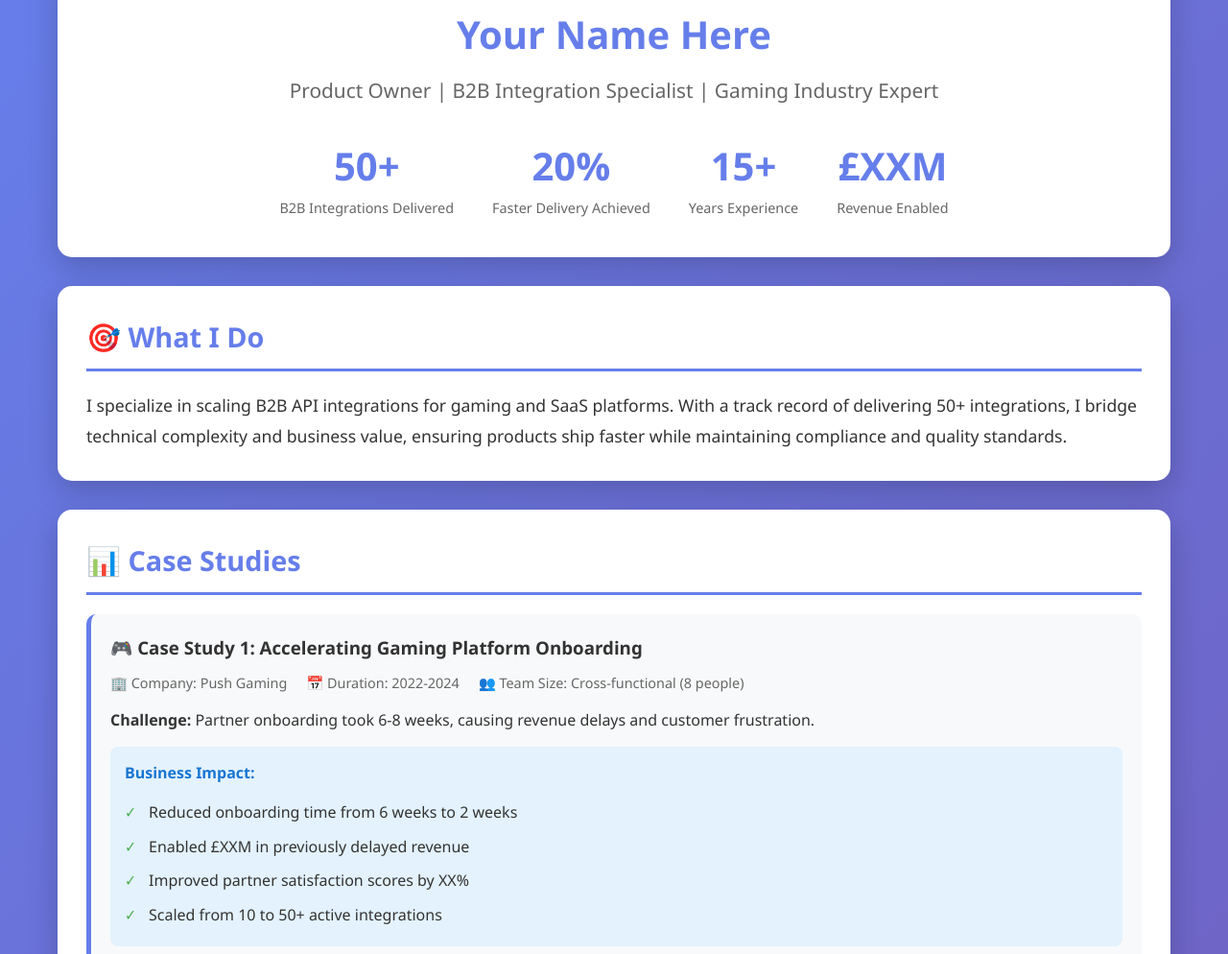
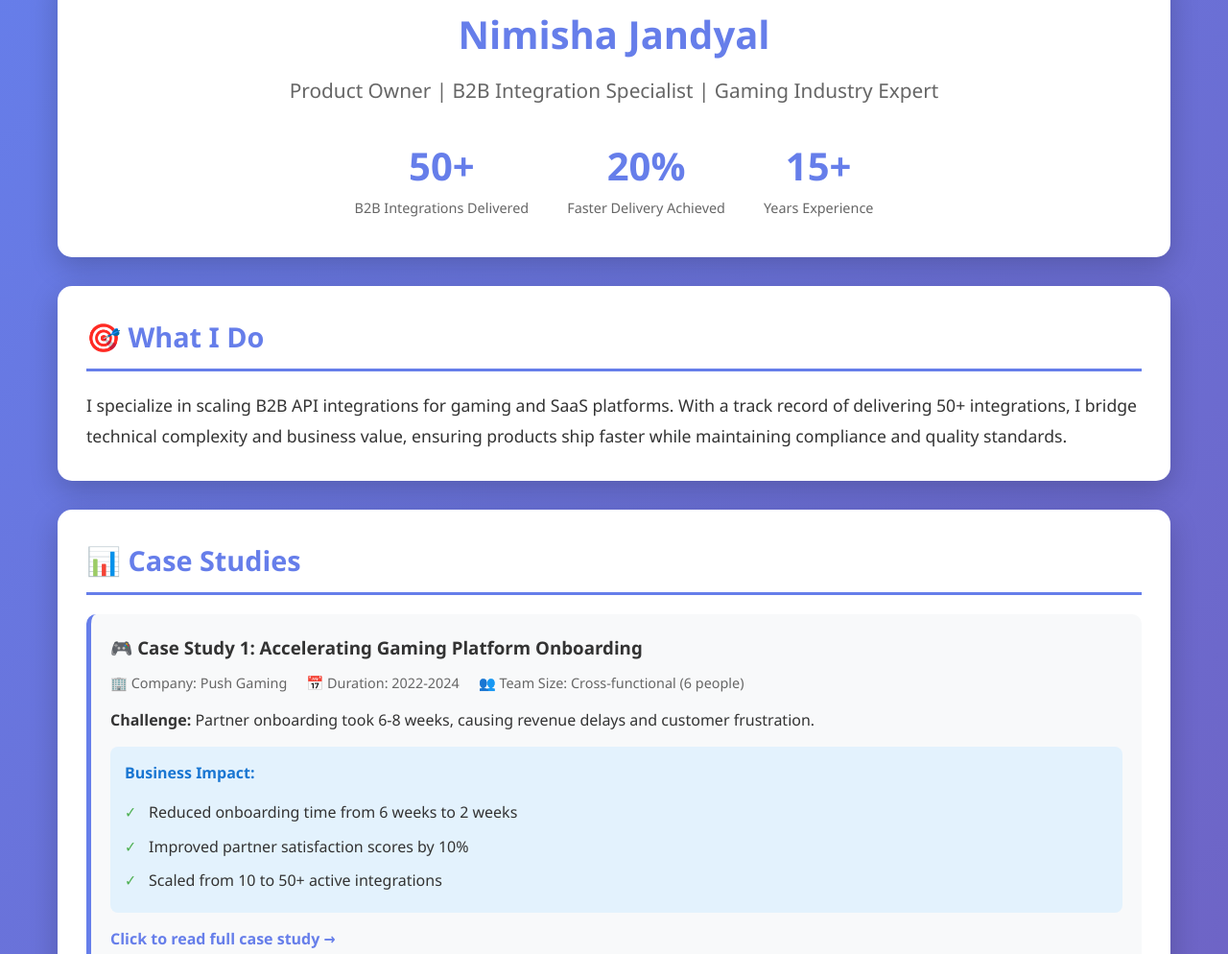
Before and after one commit to jandyalnimisha10/potfolio, a plain HTML site: page index.html in a window 1280 px wide. Shown: the part 56-1050 px from the top of the page at 96% size. Drawn offline with Linux system fonts and the light colour scheme.

Commit message:
Update index.html

```diff
--- a/index.html
+++ b/index.html
@@ -271,7 +271,7 @@
 <body>
     <div class="container">
         <header>
-            <h1>Your Name Here</h1>
+            <h1>Nimisha Jandyal</h1>
             <p class="tagline">Product Owner | B2B Integration Specialist | Gaming Industry Expert</p>
 
             <div class="stats">
@@ -287,11 +287,7 @@
                     <div class="stat-number">15+</div>
                     <div class="stat-label">Years Experience</div>
                 </div>
-                <div class="stat">
-                    <div class="stat-number">£XXM</div>
-                    <div class="stat-label">Revenue Enabled</div>
                 </div>
-            </div>
         </header>
 
         <div class="section">
@@ -309,15 +305,14 @@
                 <div class="case-study-meta">
                     <div class="meta-item">🏢 Company: Push Gaming</div>
                     <div class="meta-item">📅 Duration: 2022-2024</div>
-                    <div class="meta-item">👥 Team Size: Cross-functional (8 people)</div>
+                    <div class="meta-item">👥 Team Size: Cross-functional (6 people)</div>
                 </div>
                 <p><strong>Challenge:</strong> Partner onboarding took 6-8 weeks, causing revenue delays and customer frustration.</p>
                 <div class="impact">
                     <div class="impact-title">Business Impact:</div>
                     <ul class="impact-list">
                         <li>Reduced onboarding time from 6 weeks to 2 weeks</li>
-                        <li>Enabled £XXM in previously delayed revenue</li>
-                        <li>Improved partner satisfaction scores by XX%</li>
+                        <li>Improved partner satisfaction scores by 10%</li>
                         <li>Scaled from 10 to 50+ active integrations</li>
                     </ul>
                 </div>
@@ -338,7 +333,7 @@
                         <li>Implemented data-driven prioritization framework using Power BI</li>
                         <li>Reduced stakeholder alignment time by 30%</li>
                         <li>Increased team velocity by 20%</li>
-                        <li>Delivered XX high-impact features in 6 months</li>
+
                     </ul>
                 </div>
                 <p style="margin-top: 15px; color: #667eea; font-weight: bold;">Click to read full case study →</p>
@@ -358,8 +353,7 @@
                         <li>Created reusable compliance framework for MGA, UKGC standards</li>
                         <li>Reduced compliance review time by 40%</li>
                         <li>Zero compliance-related integration failures</li>
-                        <li>Framework adopted across XX jurisdictions</li>
-                    </ul>
+                       </ul>
                 </div>
                 <p style="margin-top: 15px; color: #667eea; font-weight: bold;">Click to read full case study →</p>
             </div>
```
